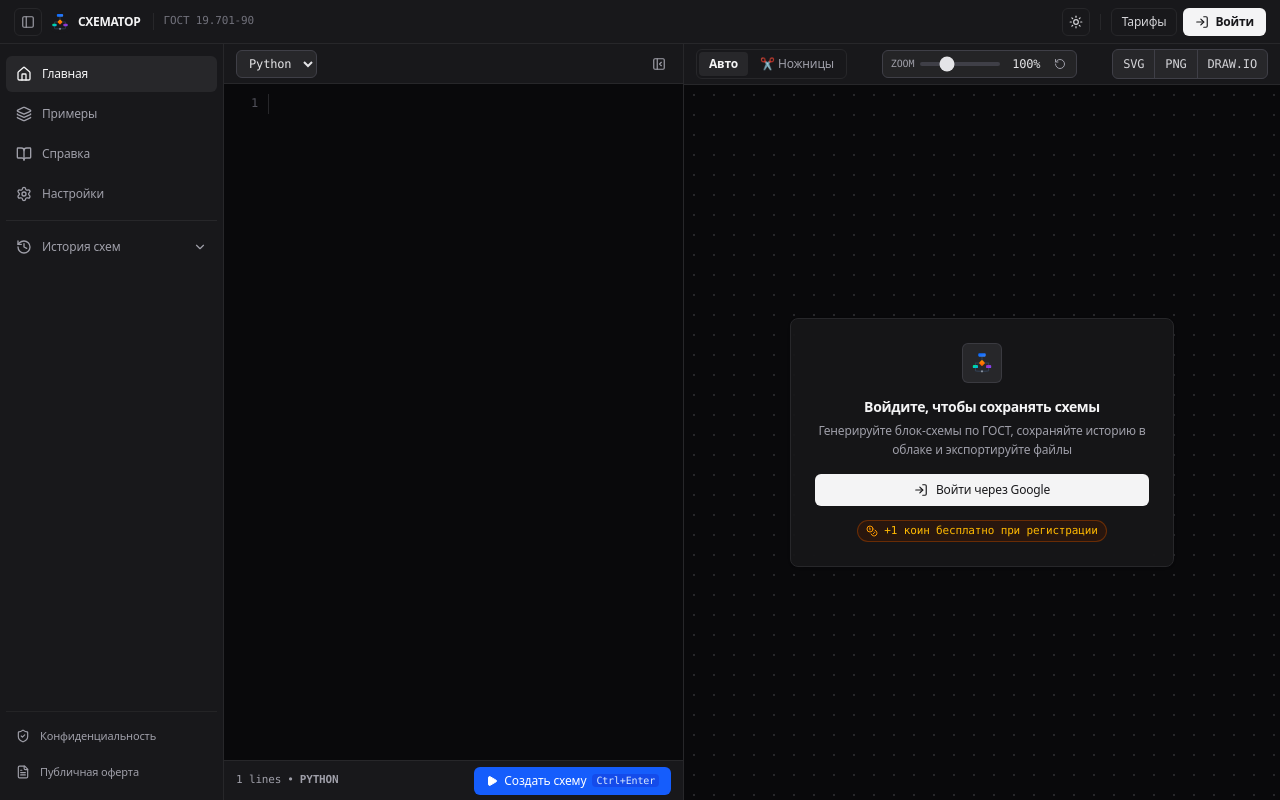
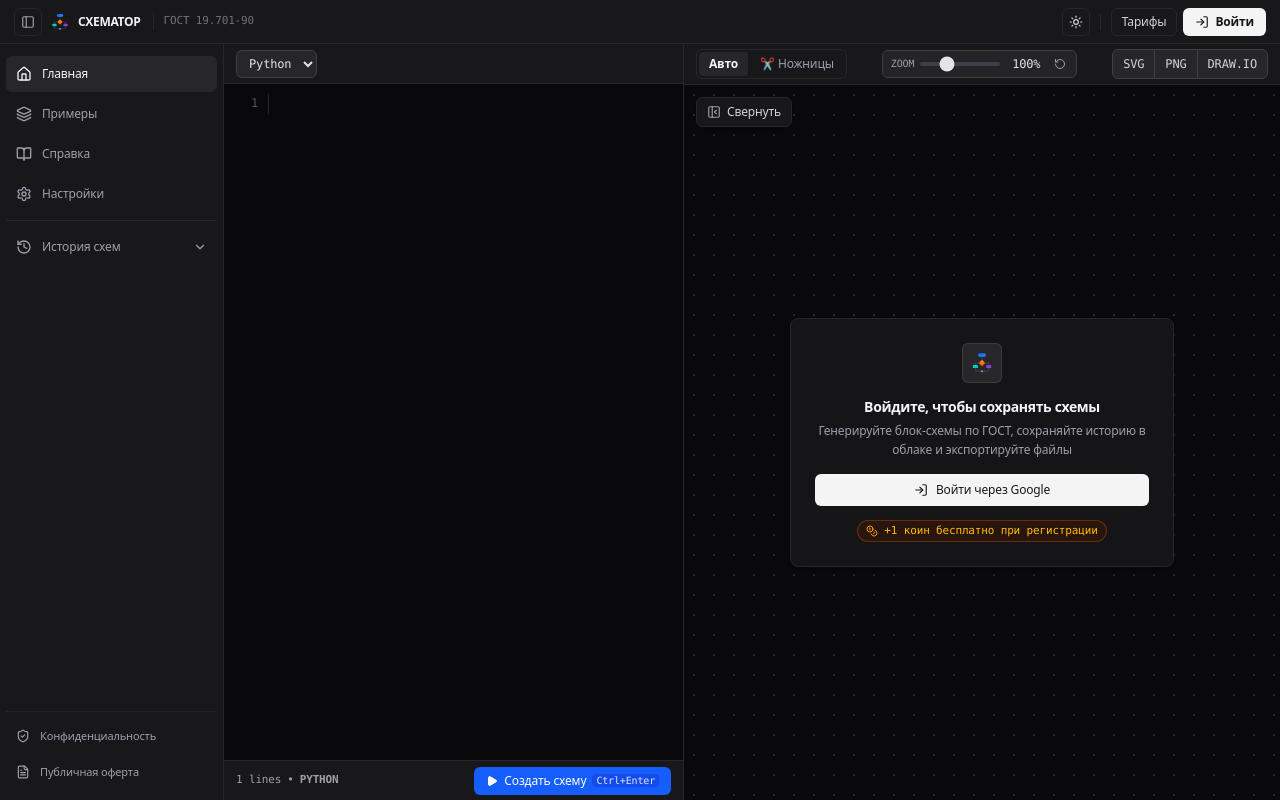
Before and after one commit to kilka221/schemator, a React (Vite) app: page / in a window 1280 px wide. Built offline with nearby package versions, Linux system fonts and the light colour scheme.

Commit message:
refactor: remove collapsible sidebar functionality
Disable sidebar toggling to simplify the editor interface and fix potential layout issues associated with dynamic sidebar state.

```diff
--- a/src/App.tsx
+++ b/src/App.tsx
@@ -1470,13 +1470,6 @@ const downloadDrawio = (title: string, fontFamily: string) => {
                       <Trash2 className="w-3.5 h-3.5" />
                     </button>
                   )}
-                  <button
-                    onClick={() => setShowSidebar(false)}
-                    className="h-6 w-6 rounded flex items-center justify-center text-zinc-400 hover:text-zinc-700 dark:hover:text-zinc-200 hover:bg-zinc-100 dark:hover:bg-zinc-800 transition-colors cursor-pointer"
-                    title="Свернуть редактор"
-                  >
-                    <PanelLeftClose className="w-3.5 h-3.5" />
-                  </button>
                 </div>
               </div>
 
@@ -1790,18 +1783,6 @@ const downloadDrawio = (title: string, fontFamily: string) => {
             </div>
 
 
-          {!showSidebar && !viewMode && (
-            <div className={`absolute top-14 ${isSidebarCollapsed ? 'left-16' : 'left-60'} z-20 transition-all duration-200`}>
-              <button
-                className="flex items-center gap-1.5 bg-white dark:bg-zinc-900 px-2.5 py-1.5 rounded-md border border-zinc-200 dark:border-zinc-800 shadow-sm hover:bg-zinc-50 dark:hover:bg-zinc-800 text-zinc-700 dark:text-zinc-300 text-xs font-medium transition-colors cursor-pointer"
-                onClick={() => setShowSidebar(true)}
-              >
-                <Code className="w-3.5 h-3.5" />
-                <span>Редактор</span>
-              </button>
-            </div>
-          )}
-
           {/* Canvas Viewport: Supports Drag Panning, Mouse Wheel, Scaled Scissors and Dot-Grid background */}
           <div
             ref={canvasContainerRef}
@@ -1846,6 +1827,34 @@ const downloadDrawio = (title: string, fontFamily: string) => {
               }
             }}
           >
+            {/* Corner Toggle Button for Code Editor (Open / Collapse) */}
+            {!viewMode && (
+              <div
+                className="absolute top-3 left-3 z-20"
+                onMouseDown={(e) => e.stopPropagation()}
+              >
+                <button
+                  onClick={(e) => {
+                    e.stopPropagation();
+                    setShowSidebar(prev => !prev);
+                  }}
+                  className="flex items-center gap-1.5 bg-white dark:bg-zinc-900 px-2.5 py-1.5 rounded-md border border-zinc-200 dark:border-zinc-800 shadow-sm hover:bg-zinc-50 dark:hover:bg-zinc-800 text-zinc-700 dark:text-zinc-300 text-xs font-medium transition-colors cursor-pointer select-none"
+                  title={showSidebar ? "Свернуть редактор кода" : "Открыть редактор кода"}
+                >
+                  {showSidebar ? (
+                    <>
+                      <PanelLeftClose className="w-3.5 h-3.5 text-zinc-500 dark:text-zinc-400" />
+                      <span>Свернуть</span>
+                    </>
+                  ) : (
+                    <>
+                      <Code className="w-3.5 h-3.5 text-zinc-500 dark:text-zinc-400" />
+                      <span>Редактор</span>
+                    </>
+                  )}
+                </button>
+              </div>
+            )}
               {isScissorsMode && splitMode === 'manual' && (
                 <div className="absolute top-3 left-1/2 -translate-x-1/2 z-30 px-3 py-1.5 bg-zinc-900 text-white text-xs font-medium rounded-md shadow-xl border border-zinc-700 flex items-center gap-3 animate-in fade-in duration-150">
                   <div className="flex items-center gap-2">
```
